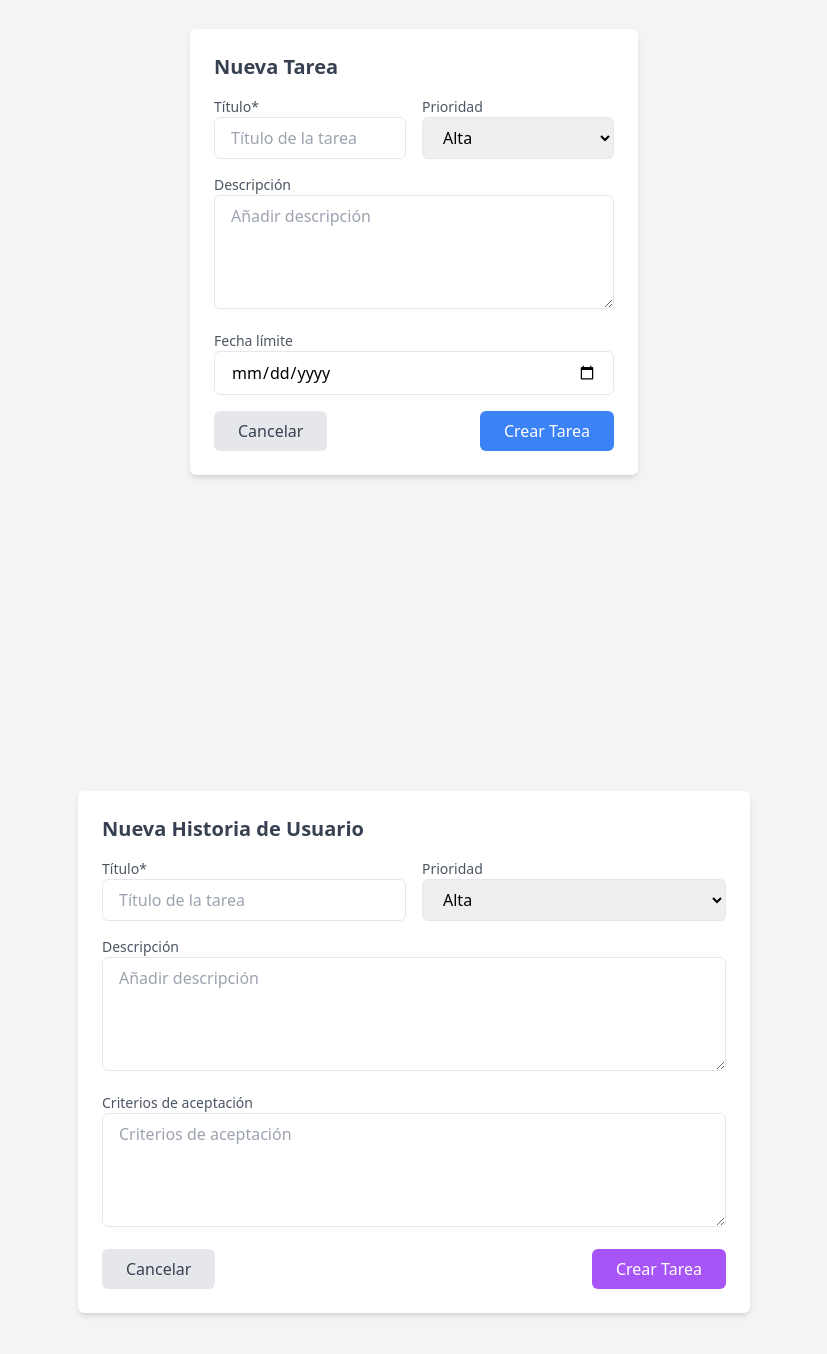
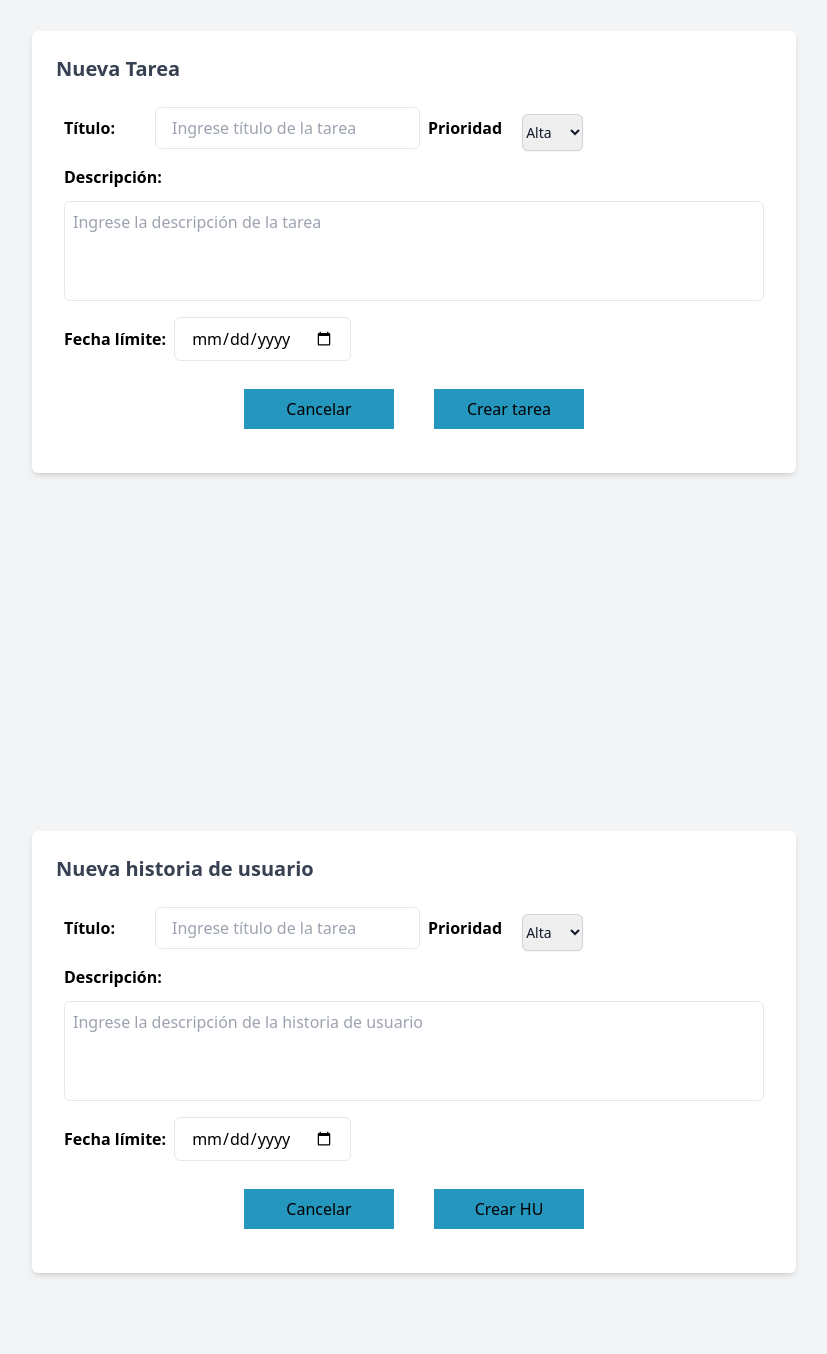
Before and after one commit to PI2-ScrumProgress/frontend, a Next.js app: page / in a window 1280 px wide. Shown: the part 948-2302 px from the top of the page, without its empty margins (226-1053 px from the left). Built offline with nearby package versions, Linux system fonts and the light colour scheme.

Commit message:
Components added

```diff
--- /dev/null
+++ b/components/Button.tsx
@@ -0,0 +1,15 @@
+interface Button {
+  title: string;
+}
+
+interface ButtonProps {}
+
+const Button = ({ title }: Button) => {
+  return (
+    <button className="bg-green-base w-[150px] h-[40px] hover:cursor-pointer hover:bg-black1">
+      {title}
+    </button>
+  );
+};
+
+export { Button };
--- /dev/null
+++ b/components/DateBox.tsx
@@ -0,0 +1,19 @@
+interface DateBox {
+  title: string;
+}
+
+const DateBox = ({ title }: DateBox) => {
+  return (
+    <div className="flex items-center gap-2 p-2">
+      <span className="font-semibold">{title}</span>
+      <input
+        type="date"
+        name="due-date"
+        id="due-date"
+        className="flex px-4 py-2 border rounded-md focus:outline-none focus:ring-1 focus:ring-blue-500"
+      />
+    </div>
+  );
+};
+
+export { DateBox };
--- /dev/null
+++ b/components/Description.tsx
@@ -0,0 +1,23 @@
+interface Description {
+  title: string;
+  text: string;
+}
+
+const Description = ({ title, text }: Description) => {
+  return (
+    <div className="flex flex-col gap-3 p-2">
+      <label htmlFor={title} className="font-semibold">
+        {title}
+      </label>
+      <textarea
+        name="description"
+        id={title}
+        placeholder={text}
+        className="w-[700px] h-[100px] p-2 border rounded-md focus:outline-none focus:ring-1 focus:ring-blue-500"
+        style={{ resize: "none" }}
+      />
+    </div>
+  );
+};
+
+export { Description };
--- /dev/null
+++ b/components/DropDownBox.tsx
@@ -0,0 +1,25 @@
+interface DropDownBox {
+  title: string;
+}
+
+const DropDownBox = ({ title }: DropDownBox) => {
+  return (
+    <div className="sm:col-span-3 flex items-center gap-x-5">
+      <span className="font-semibold">{title}</span>
+      <div className="mt-2">
+        <select
+          id="priority"
+          name="priority"
+          autoComplete="priority-level"
+          className="block w-full rounded-md border-0 py-2 text-gray-900 shadow-sm ring-1 ring-inset ring-gray-300 focus:ring-2 focus:ring-inset focus:ring-indigo-600 sm:max-w-xs sm:text-sm sm:leading-6"
+        >
+          <option>Alta</option>
+          <option>Media</option>
+          <option>Baja</option>
+        </select>
+      </div>
+    </div>
+  );
+};
+
+export { DropDownBox };
--- a/components/Login.tsx
+++ b/components/Login.tsx
@@ -1,6 +1,31 @@
 import React from "react";
+import { TextBox } from "@/components/TextBox";
+import { Button } from "./Button";
+import Image from "next/image";
 
 const Login = () => {
+  return (
+    <div className="flex items-center flex-col h-screen bg-gray-100">
+      <div className="flex items-center flex-col gap-4 p-6 bg-white shadow-md rounded-md">
+        <Image
+          className="rounded-full"
+          src={"/images/Logo.jpg"}
+          height={160}
+          width={160}
+          alt="Logo"
+        />
+        <span className="font-bold">Iniciar Sesión</span>
+        <div>
+          <TextBox title="Correo:" text="Ingrese su correo" />
+          <TextBox title="Contraseña:" text="Ingrese su contraseña" />
+        </div>
+        <Button title="Iniciar sesión" />
+      </div>
+    </div>
+  );
+};
+
+/** const Login = () => {
   return (
     <div className="flex items-center justify-center h-screen bg-gray-100">
       <div className="p-6 max-w-sm w-full bg-white shadow-md rounded-md">
@@ -47,6 +72,6 @@ const Login = () => {
       </div>
     </div>
   );
-};
+}; **/
 
 export { Login };
--- a/components/NewTask.tsx
+++ b/components/NewTask.tsx
@@ -1,82 +1,30 @@
 import React from "react";
+import { TextBox } from "./TextBox";
+import { DropDownBox } from "./DropDownBox";
+import { Description } from "./Description";
+import { DateBox } from "./DateBox";
+import { Button } from "./Button";
 
 const NewTask = () => {
   return (
     <div className="flex items-center justify-center h-screen bg-gray-100">
-      <div className="p-6 max-w-md w-full bg-white shadow-md rounded-md">
+      <div className="w-auto p-6 bg-white shadow-md rounded-md">
         <div className="mb-4">
           <h2 className="text-xl font-bold text-gray-700">Nueva Tarea</h2>
         </div>
-        <form>
-          <div className="mb-4 grid grid-cols-2 gap-4">
-            <div>
-              <label htmlFor="title" className="block text-sm text-gray-600">
-                Título*
-              </label>
-              <input
-                type="text"
-                name="title"
-                id="title"
-                placeholder="Título de la tarea"
-                className="px-4 py-2 w-full border rounded-md focus:outline-none focus:ring-1 focus:ring-blue-500"
-              />
-            </div>
-            <div>
-              <label htmlFor="priority" className="block text-sm text-gray-600">
-                Prioridad
-              </label>
-              <select
-                name="priority"
-                id="priority"
-                className="px-4 py-2 w-full border rounded-md focus:outline-none focus:ring-1 focus:ring-blue-500"
-              >
-                <option value="Alta">Alta</option>
-                <option value="Media">Media</option>
-                <option value="Baja">Baja</option>
-              </select>
-            </div>
-          </div>
-          <div className="mb-4">
-            <label
-              htmlFor="description"
-              className="block text-sm text-gray-600"
-            >
-              Descripción
-            </label>
-            <textarea
-              name="description"
-              id="description"
-              rows={4}
-              placeholder="Añadir descripción"
-              className="px-4 py-2 w-full border rounded-md focus:outline-none focus:ring-1 focus:ring-blue-500"
-            ></textarea>
-          </div>
-          <div className="mb-4">
-            <label htmlFor="due-date" className="block text-sm text-gray-600">
-              Fecha límite
-            </label>
-            <input
-              type="date"
-              name="due-date"
-              id="due-date"
-              className="px-4 py-2 w-full border rounded-md focus:outline-none focus:ring-1 focus:ring-blue-500"
-            />
-          </div>
-          <div className="flex justify-between">
-            <button
-              type="button"
-              className="px-6 py-2 text-gray-700 bg-gray-200 rounded-md hover:bg-gray-300 focus:outline-none"
-            >
-              Cancelar
-            </button>
-            <button
-              type="submit"
-              className="px-6 py-2 text-white bg-blue-500 rounded-md hover:bg-blue-600 focus:outline-none"
-            >
-              Crear Tarea
-            </button>
-          </div>
-        </form>
+        <div className="flex items-center">
+          <TextBox title="Título:" text="Ingrese título de la tarea" />
+          <DropDownBox title="Prioridad" />
+        </div>
+        <Description
+          title="Descripción:"
+          text="Ingrese la descripción de la tarea"
+        />
+        <DateBox title="Fecha límite:" />
+        <div className="flex justify-center gap-x-10 p-5">
+          <Button title="Cancelar" />
+          <Button title="Crear tarea" />
+        </div>
       </div>
     </div>
   );
--- a/components/NewUserStory.tsx
+++ b/components/NewUserStory.tsx
@@ -1,88 +1,32 @@
 import React from "react";
+import { TextBox } from "./TextBox";
+import { DropDownBox } from "./DropDownBox";
+import { Description } from "./Description";
+import { DateBox } from "./DateBox";
+import { Button } from "./Button";
 
 const NewUserStory = () => {
   return (
-    <div className="flex items-center justify-center min-h-screen bg-gray-100">
-      <div className="p-6 max-w-2xl w-full bg-white shadow-md rounded-md">
+    <div className="flex items-center justify-center h-screen bg-gray-100">
+      <div className="w-auto p-6 bg-white shadow-md rounded-md">
         <div className="mb-4">
           <h2 className="text-xl font-bold text-gray-700">
-            Nueva Historia de Usuario
+            Nueva historia de usuario
           </h2>
         </div>
-        <form>
-          <div className="mb-4 grid grid-cols-1 md:grid-cols-2 gap-4">
-            <div>
-              <label htmlFor="title" className="block text-sm text-gray-600">
-                Título*
-              </label>
-              <input
-                type="text"
-                name="title"
-                id="title"
-                placeholder="Título de la tarea"
-                className="px-4 py-2 w-full border rounded-md focus:outline-none focus:ring-1 focus:ring-purple-500"
-              />
-            </div>
-            <div>
-              <label htmlFor="priority" className="block text-sm text-gray-600">
-                Prioridad
-              </label>
-              <select
-                name="priority"
-                id="priority"
-                className="px-4 py-2 w-full border rounded-md focus:outline-none focus:ring-1 focus:ring-purple-500"
-              >
-                <option value="Alta">Alta</option>
-                <option value="Media">Media</option>
-                <option value="Baja">Baja</option>
-              </select>
-            </div>
-          </div>
-          <div className="mb-4">
-            <label
-              htmlFor="description"
-              className="block text-sm text-gray-600"
-            >
-              Descripción
-            </label>
-            <textarea
-              name="description"
-              id="description"
-              rows={4}
-              placeholder="Añadir descripción"
-              className="px-4 py-2 w-full border rounded-md focus:outline-none focus:ring-1 focus:ring-purple-500"
-            ></textarea>
-          </div>
-          <div className="mb-4">
-            <label
-              htmlFor="acceptanceCriteria"
-              className="block text-sm text-gray-600"
-            >
-              Criterios de aceptación
-            </label>
-            <textarea
-              name="acceptanceCriteria"
-              id="acceptanceCriteria"
-              rows={4}
-              placeholder="Criterios de aceptación"
-              className="px-4 py-2 w-full border rounded-md focus:outline-none focus:ring-1 focus:ring-purple-500"
-            ></textarea>
-          </div>
-          <div className="flex justify-between">
-            <button
-              type="button"
-              className="px-6 py-2 text-gray-700 bg-gray-200 rounded-md hover:bg-gray-300 focus:outline-none"
-            >
-              Cancelar
-            </button>
-            <button
-              type="submit"
-              className="px-6 py-2 text-white bg-purple-500 rounded-md hover:bg-purple-600 focus:outline-none"
-            >
-              Crear Tarea
-            </button>
-          </div>
-        </form>
+        <div className="flex items-center">
+          <TextBox title="Título:" text="Ingrese título de la tarea" />
+          <DropDownBox title="Prioridad" />
+        </div>
+        <Description
+          title="Descripción:"
+          text="Ingrese la descripción de la historia de usuario"
+        />
+        <DateBox title="Fecha límite:" />
+        <div className="flex justify-center gap-x-10 p-5">
+          <Button title="Cancelar" />
+          <Button title="Crear HU" />
+        </div>
       </div>
     </div>
   );
--- /dev/null
+++ b/components/TextBox.tsx
@@ -0,0 +1,21 @@
+interface TextBox {
+  title: string;
+  text: string;
+}
+
+const TextBox = ({ title, text }: TextBox) => {
+  return (
+    <div className="flex items-center gap-10 p-2">
+      <span className="font-semibold">{title}</span>
+      <input
+        type="string"
+        name="info"
+        id={title}
+        placeholder={text}
+        className="px-4 py-2 w-full border rounded-md focus:outline-none focus:ring-1 focus:ring-blue-500"
+      />
+    </div>
+  );
+};
+
+export { TextBox };
--- a/pages/index.tsx
+++ b/pages/index.tsx
@@ -4,7 +4,7 @@ import { NewUserStory } from "@/components/NewUserStory";
 
 export default function Home() {
   return (
-    <div>
+    <div className="flex flex-col">
       <Login />
       <NewTask />
       <NewUserStory />
--- a/tailwind.config.ts
+++ b/tailwind.config.ts
@@ -13,6 +13,9 @@ const config: Config = {
         "gradient-conic":
           "conic-gradient(from 180deg at 50% 50%, var(--tw-gradient-stops))",
       },
+      colors: {
+        'green-base': '#2596be'
+      }
     },
   },
   plugins: [],
```
Also changed, not shown: public/images/Logo.jpg (added).
